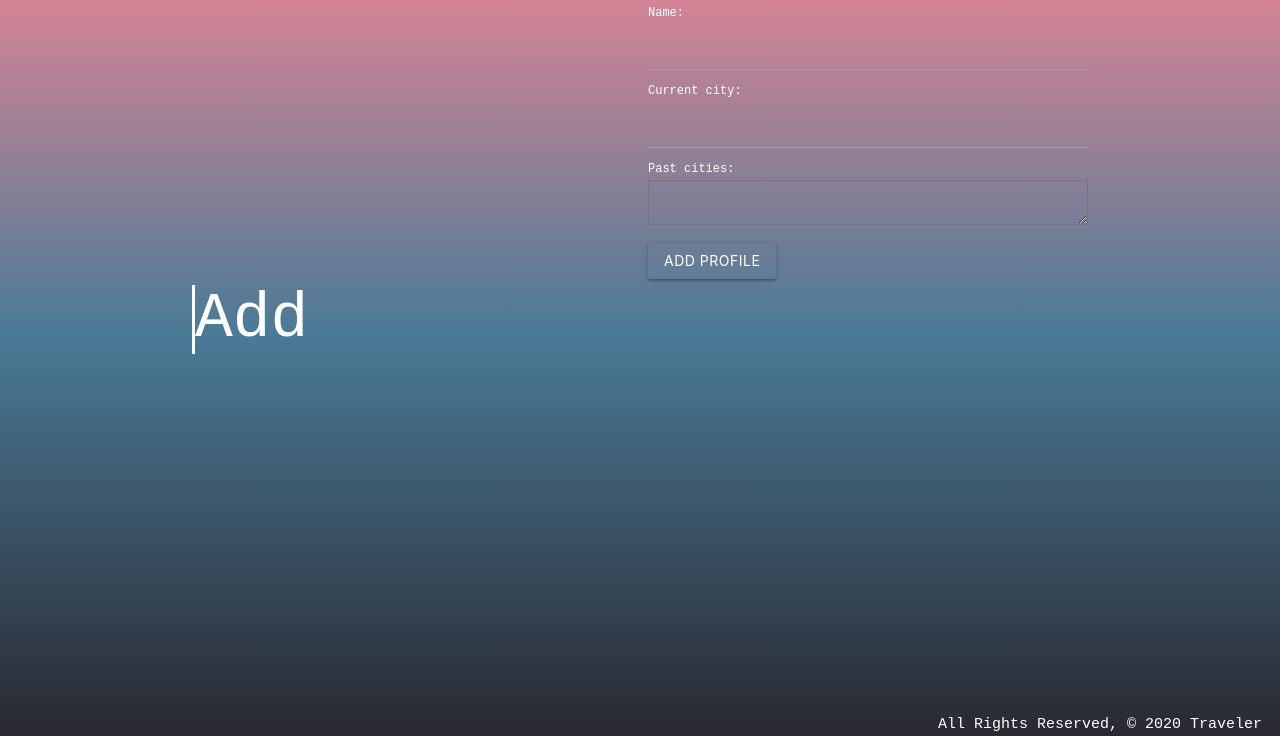
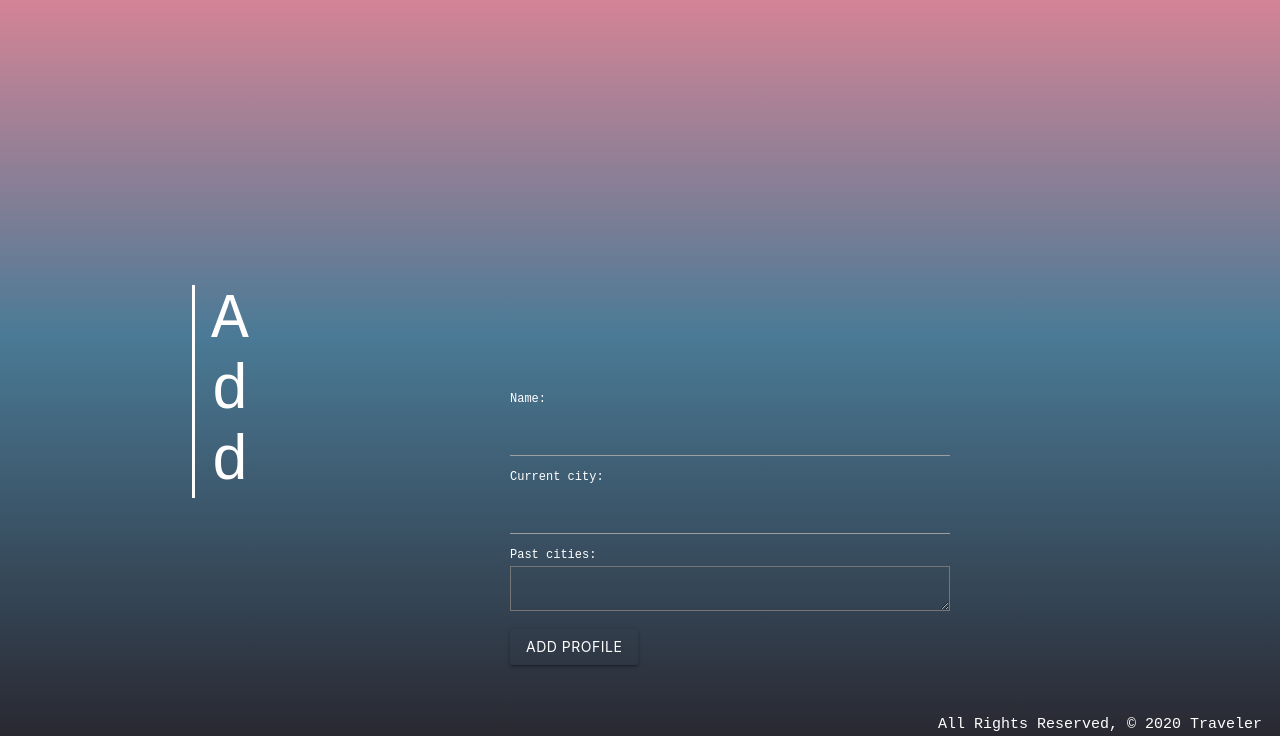
Before and after one commit to CSimoneCode/Project-Wayfarer, a Django app: page /profile/add_profile/ in a window 1280 px wide. Shown: the part 64-800 px from the top of the page. Run offline with Django 3.2, Linux system fonts and the light colour scheme; the visitor is signed in with stand-in values (Sample User, id 1); style sheets or scripts are compiled from the project's sources.

Commit message:
Add Prof H1 Position Form Position

```diff
--- a/main_app/static/css/style.scss
+++ b/main_app/static/css/style.scss
@@ -99,7 +99,6 @@ form {
     left: 450px;
 }
 
-
 input {
     border-bottom: $dark-blue;
 }
--- a/main_app/templates/profiles/add.html
+++ b/main_app/templates/profiles/add.html
@@ -2,15 +2,19 @@
 {% block title %}Add{% endblock %}
 
 {% block content %}
+<span  class="rotate">
     <h1>Add</h1>
+</span>
 
 {% if error_message %}
 <p class="red-text">{{ error_message }}</p>
 {% endif %}
 
+<div class="form-cont">
   <form method="post" action="{% url 'add_profile' %}">
     {% csrf_token %}
     {{ profile_form.as_p }}
     <input type="submit" class="btn" value="Add Profile">
   </form>
+</div>
 {% endblock %}
```
Also changed, not shown: 1 other file. Lines whose indentation alone changed are shown as unchanged.
